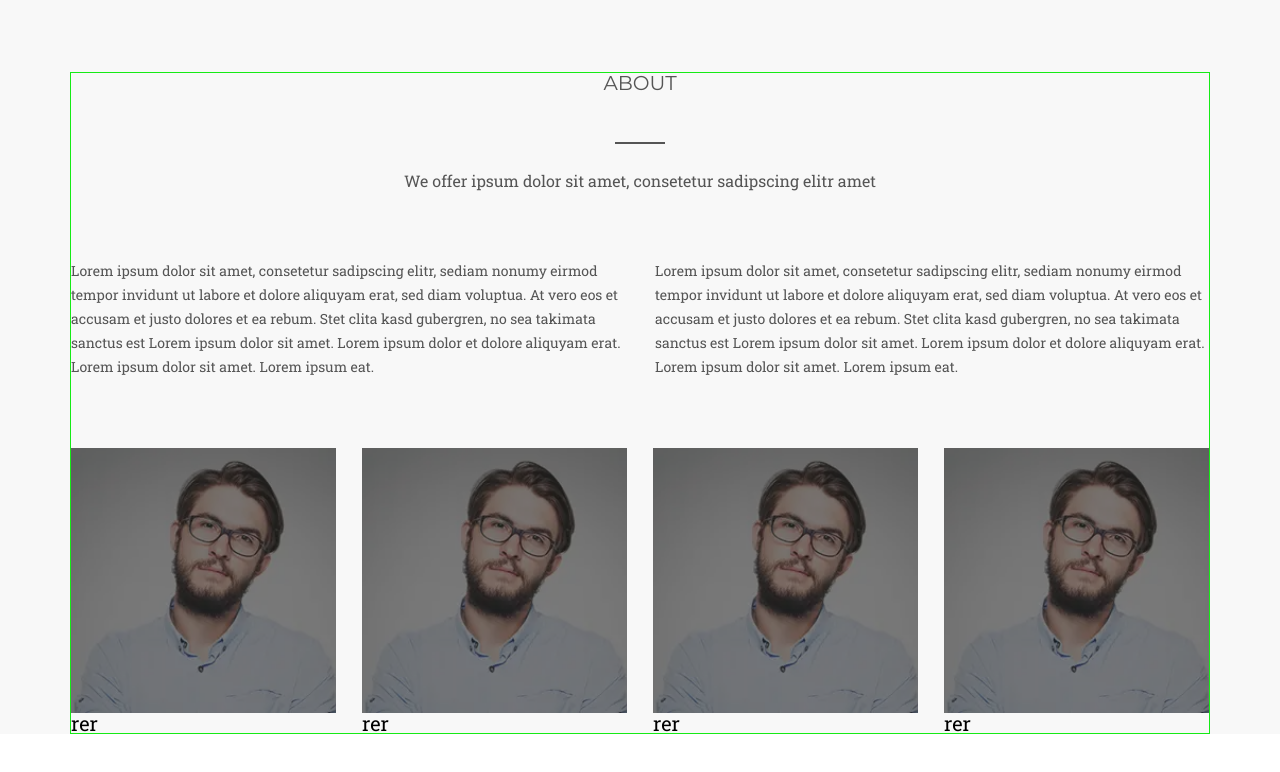
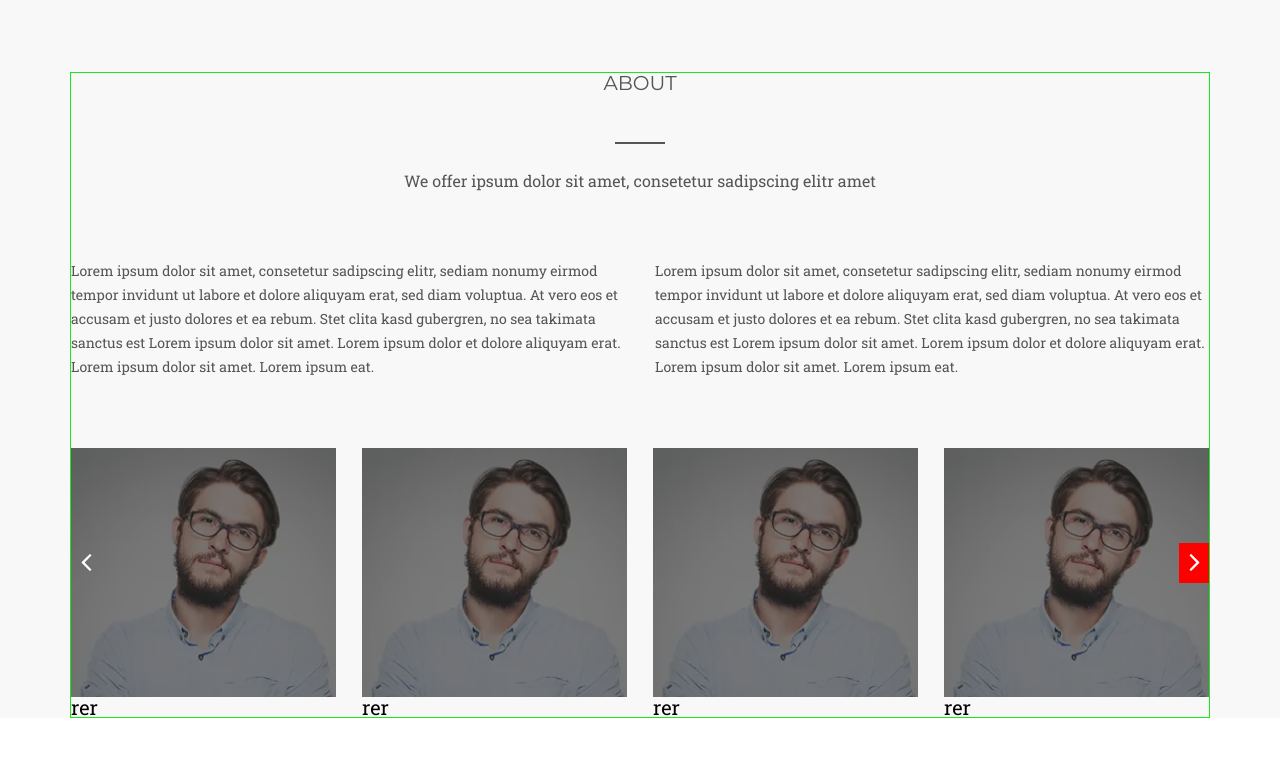
Before and after one commit to schklovchikdenis/home, a plain HTML site: page home/index.html in a window 1280 px wide. Shown: the part 1453-2225 px from the top of the page. Drawn offline with Linux system fonts and the light colour scheme; files whose address does not match are found by name.

Commit message:
slider-arrow

```diff
--- a/#src/scss/style.scss
+++ b/#src/scss/style.scss
@@ -221,16 +221,23 @@ body {
 .slider-team {
    &__container {
       overflow: hidden;
+      position: relative;
    }
    // .slider__row
    &__row {
       display: flex;
       margin-left: -26px;
+      @media (max-width: $md2+px) {
+         margin-left: -13px;
+      }
    }
    // .slider__column
    &__column {
       flex: 0 1 25%;
       padding-left: 26px;
+      @media (max-width: $md2+px) {
+         padding-left: 13px;
+      }
    }
    // .slider__item
    &__item {
@@ -238,7 +245,7 @@ body {
    // .slider__image
    &__image {
       position: relative;
-      padding: 0px 0px 100% 0px;
+      padding: 0px 0px 94% 0px;
       img {
          width: 100%;
          height: 100%;
@@ -254,7 +261,7 @@ body {
          position: absolute;
          top: 0;
          left: 0;
-         background-color:rgba(0,0,0,0.5);
+         background-color: rgba(0, 0, 0, 0.5);
       }
    }
    &__body {
@@ -262,4 +269,30 @@ body {
    }
 }
 
+.slick-slider {
+   position: initial;
+}
+.slick-arrow {
+   position: absolute;
+   width: 10px;
+   height: 20px;
+   z-index: 5;
+   top: calc(50% - 40px);
+   // padding: 10px;
+}
+.slick-arrow.slick-prev {
+   background: url("../img/svg/fa-left.svg") center no-repeat;
+   left: 0;
+   padding: 20px 15px;
+   background-color: red;
+}
+.slick-arrow.slick-next {
+   background: url("../img/svg/fa-right.svg") center no-repeat;
+   right: 0;
+   padding: 20px 15px;
+   background-color: red;
+}
+.slick-arrow.slick-disabled {
+   background-color: initial;
+}
 //<  >====================================================================================================
```
Also changed, not shown: home/css/style.css, home/css/style.min.css.
